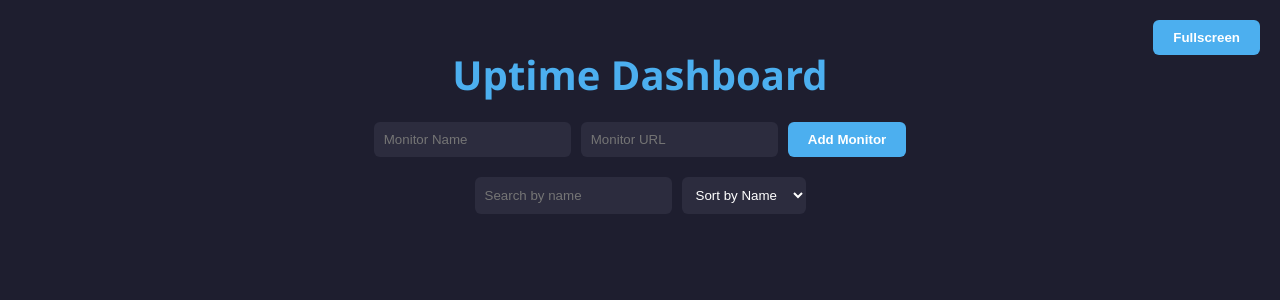
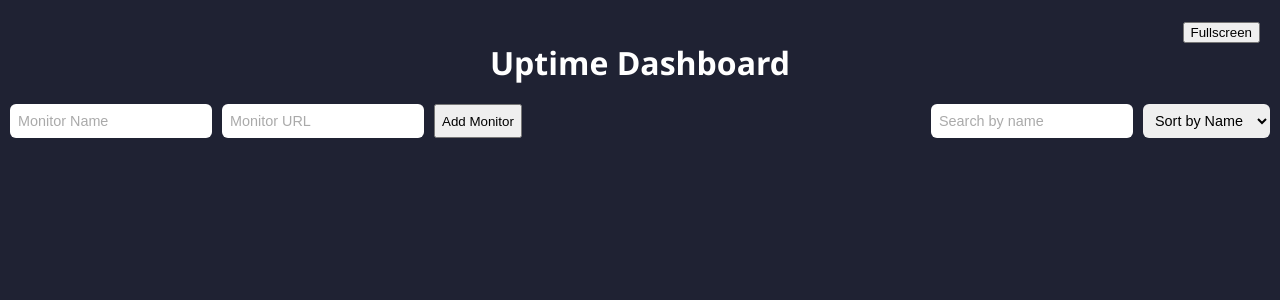
Before and after one commit to MNBRATHNAYAKE/website-monitor-dashboard, a React (Create React App) app in the folder site/frontend/: page / in a window 1280 px wide. Shown: the top 300 px of the page. Built offline with nearby package versions, Linux system fonts and the light colour scheme; the HTML template or start-up script is replaced by a standard one.

Commit message:
Update App.css

```diff
--- a/site/frontend/src/App.css
+++ b/site/frontend/src/App.css
@@ -1,50 +1,189 @@
-body { margin:0; font-family:"Segoe UI", Tahoma, Geneva, Verdana, sans-serif; background:#1e1e2f; color:#fff; }
-.app { padding:20px; min-height:100vh; }
-
-h1 { text-align:center; font-size:2.5rem; color:#4cafef; margin-bottom:20px; }
-
-.controls { display:flex; flex-direction:column; gap:20px; margin-bottom:30px; align-items:center; }
-.add-monitor, .filter-sort { display:flex; gap:10px; flex-wrap:wrap; justify-content:center; }
-.add-monitor input, .filter-sort input, .filter-sort select { padding:10px; border-radius:6px; border:none; outline:none; background:#2c2c3e; color:#fff; }
-.add-monitor button, .filter-sort button { padding:10px 20px; border-radius:6px; border:none; background:#4cafef; color:#fff; font-weight:bold; cursor:pointer; transition:0.3s; }
-.add-monitor button:hover, .filter-sort button:hover { background:#3580c7; }
-
-.add-monitor-button {
-  padding: 10px 20px;
-  border-radius: 6px;
-  border: none;
-  background: #4cafef;
-  color: #fff;
-  font-weight: bold;
-  cursor: pointer;
-  transition: 0.3s;
+/* General App */
+body, html, #root {
+  margin: 0;
+  font-family: 'Segoe UI', Tahoma, Geneva, Verdana, sans-serif;
+  background-color: #1f2233;
+  color: #f0f0f0;
 }
 
-.add-monitor-button:hover {
-  background: #3580c7;
+.app {
+  padding: 10px;
 }
-.filter-sort select + .add-monitor-button {
-  margin-left: 10px; /* optional spacing from dropdown */
+
+.fullscreen {
+  padding: 5px;
 }
 
 
-.dashboard { display:grid; grid-template-columns:repeat(auto-fit,minmax(300px,1fr)); gap:20px; }
+/* Header */
+h1 {
+  text-align: center;
+  margin-bottom: 20px;
+  font-size: 2em;
+  color: #fff;
+}
 
-.monitor-card { background:#2c2c3e; padding:15px; border-radius:12px; box-shadow:0 0 15px rgba(0,0,0,0.5); transition:0.2s; }
-.monitor-card:hover { transform:scale(1.03); }
-.monitor-header { display:flex; justify-content:space-between; align-items:center; }
-.monitor-header h2 { margin:0; font-size:1.2rem; }
-.monitor-header button { border:none; background:transparent; color:#f44336; font-size:1.2rem; cursor:pointer; }
+/* Controls */
+.controls {
+  display: flex;
+  flex-wrap: wrap;
+  justify-content: space-between;
+  margin-bottom: 20px;
+}
 
-.status-up { color:#4caf50; font-weight:bold; }
-.status-down { color:#f44336; font-weight:bold; }
-.status-checking { color:#ffeb3b; font-weight:bold; }
+.add-monitor, .filter-sort {
+  display: flex;
+  gap: 10px;
+  margin-bottom: 10px;
+}
 
-.fallback-indicator { font-size:0.8rem; color:#ff9800; margin-left:5px; font-weight:bold; }
+input, select {
+  padding: 8px;
+  border-radius: 6px;
+  border: none;
+  outline: none;
+  font-size: 0.9em;
+}
+
+input::placeholder {
+  color: #aaa;
+}
+
+.primary-btn {
+  background-color: #4caf50;
+  border: none;
+  color: white;
+  padding: 8px 14px;
+  border-radius: 6px;
+  cursor: pointer;
+  transition: all 0.2s ease;
+}
+
+.primary-btn:hover {
+  background-color: #45a049;
+}
+
+.small-btn {
+  padding: 4px 8px;
+  font-size: 0.8em;
+}
+
+.delete-btn {
+  background-color: #f44336;
+  border: none;
+  color: white;
+  padding: 4px 8px;
+  border-radius: 6px;
+  cursor: pointer;
+}
+
+.delete-btn:hover {
+  background-color: #da2c2c;
+}
+
+/* Fullscreen toggle */
+.fullscreen-toggle {
+  display: flex;
+  justify-content: flex-end;
+  margin-bottom: 10px;
+}
 
 
+/* Dashboard grid */
+.dashboard {
+  display: grid;
+  grid-template-columns: repeat(auto-fit, minmax(280px, 1fr));
+  gap: 20px;
+}
 
-@media screen and (max-width: 768px) {
-  .dashboard { grid-template-columns: 1fr; }
-  .monitor-card { width: 100%; }
+/* Monitor cards */
+.monitor-card {
+  background-color: #2b2f4c;
+  padding: 15px;
+  border-radius: 10px;
+  box-shadow: 0 3px 10px rgba(0,0,0,0.3);
+  display: flex;
+  flex-direction: column;
+  gap: 8px;
 }
+
+.monitor-header {
+  display: flex;
+  justify-content: space-between;
+  align-items: center;
+}
+
+.status-up {
+  color: #4caf50;
+  font-weight: bold;
+}
+
+.status-down {
+  color: #f44336;
+  font-weight: bold;
+}
+
+.status-checking {
+  color: #ff9800;
+  font-weight: bold;
+}
+
+.fallback-indicator {
+  font-size: 0.8em;
+  color: #ccc;
+}
+
+/* Status history preview */
+.status-history-preview {
+  background-color: #23264a;
+  padding: 8px;
+  border-radius: 6px;
+  font-size: 0.85em;
+}
+
+/* Modal */
+.modal {
+  position: fixed;
+  top: 0;
+  left: 0;
+  width: 100%;
+  height: 100%;
+  background-color: rgba(0,0,0,0.6);
+  display: flex;
+  justify-content: center;
+  align-items: center;
+  z-index: 999;
+}
+
+.modal-content {
+  background-color: #2b2f4c;
+  padding: 20px;
+  border-radius: 10px;
+  max-height: 80%;
+  overflow-y: auto;
+}
+
+.modal-close-btn {
+  position: absolute;
+  top: 10px;
+  right: 10px;
+  background-color: #f44336;
+  color: white;
+  border: none;
+  border-radius: 50%;
+  width: 28px;
+  height: 28px;
+  font-size: 16px;
+  cursor: pointer;
+  transition: all 0.2s ease;
+}
+
+.modal-close-btn:hover {
+  background-color: #da2c2c;
+}
+
+
+/* Chart */
+.recharts-wrapper {
+  background-color: #2b2f4c !important;
+}
```
